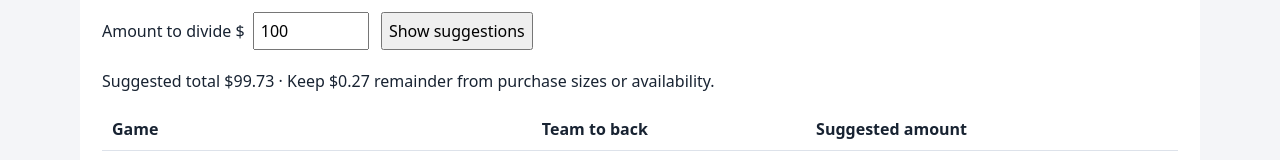
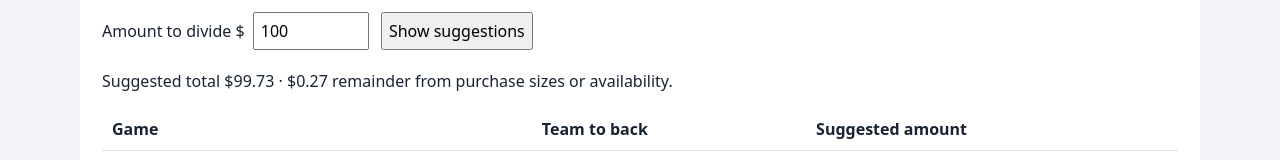
Before and after one commit to ethanvoellmicke/auto-regressive-model-nba-test, a plain HTML site: page market-analysis.html in a window 1280 px wide. Shown: the part 263-423 px from the top of the page. Drawn offline with Linux system fonts and the light colour scheme.

Commit message:
Label unavoidable allocation remainder clearly

```diff
--- a/market-analysis.html
+++ b/market-analysis.html
@@ -106,7 +106,7 @@ function renderAllocation(){
   for(const value of [s.game.day+" · "+s.game.an+" at "+s.game.hn,s.q.title,money(s.total)])cell(row,value);
   body.append(row);
  }
- status.textContent=result.selected.length?"Suggested total "+money(result.total)+" · Keep "+money(Math.max(0,bankroll-result.total))+" remainder from purchase sizes or availability.":"No eligible selections at the current prices. The amount cannot be allocated using the positive estimated-return rule.";
+ status.textContent=result.selected.length?"Suggested total "+money(result.total)+" · "+money(Math.max(0,bankroll-result.total))+" remainder from purchase sizes or availability.":"No eligible selections at the current prices. The amount cannot be allocated using the positive estimated-return rule.";
 }
 document.getElementById("calculate").addEventListener("click",renderAllocation);
 for(const id of ["bankroll"])document.getElementById(id).addEventListener("input",renderAllocation);
```
